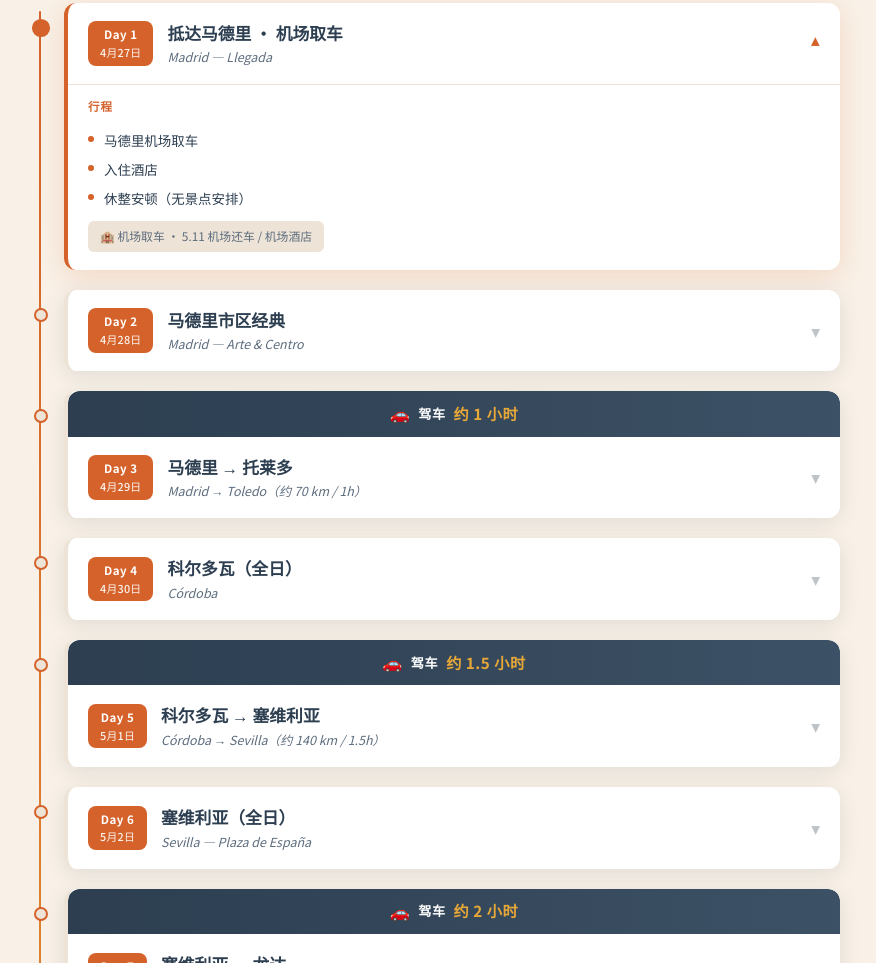
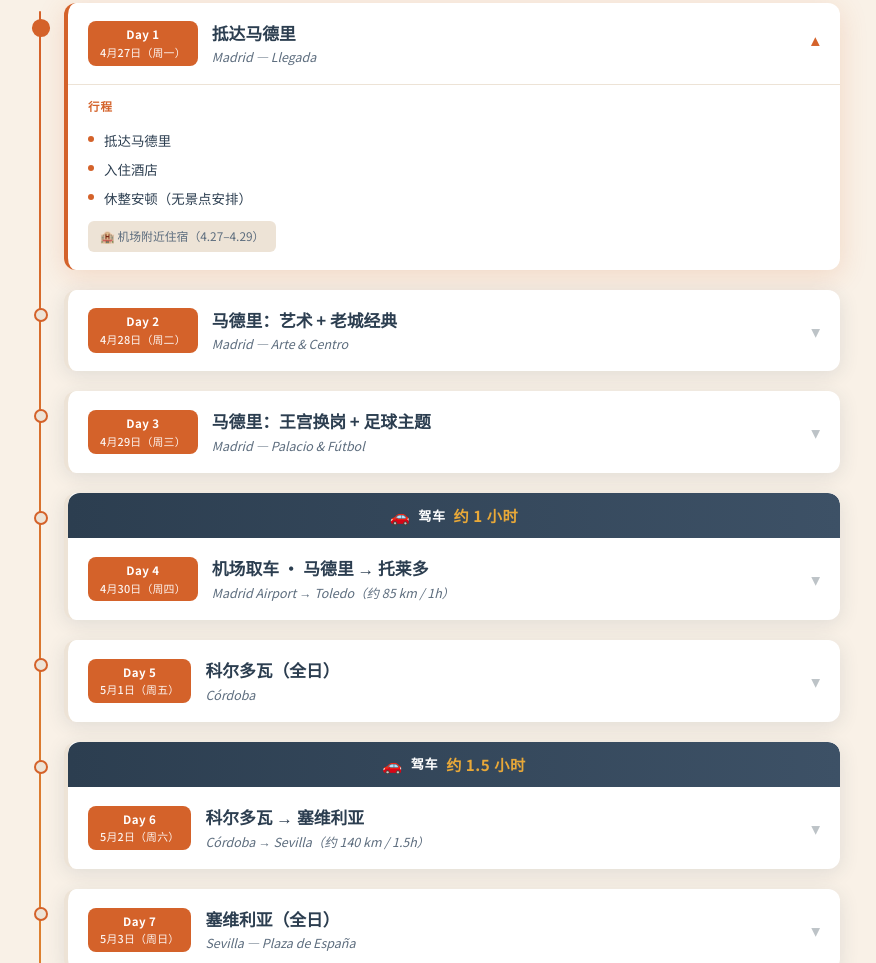
Before and after one commit to gzm0323/South-Spain-Trip, a plain HTML site: page index.html in a window 1280 px wide. Shown: the part 1837-2800 px from the top of the page, without its empty margins (206-1082 px from the left). Drawn offline with nearby package versions, Linux system fonts and the light colour scheme.

Commit message:
Update itinerary dates and Madrid plan
Add weekday labels, shift pickup to 4.30, adjust day-by-day route, and refresh Madrid activities (Prado evening slot, 王宫换岗, stadium visit).

Made-with: Cursor

```diff
--- a/index.html
+++ b/index.html
@@ -631,7 +631,7 @@
       <div class="stat-label">大洲尽览</div>
     </div>
   </div>
-  <div class="hero-dates">📅 &nbsp;2026年4月27日 — 5月12日 · 5.11 晚间机场还车</div>
+  <div class="hero-dates">📅 &nbsp;2026年4月27日（周一） — 5月12日（周二） · 5.11 晚间机场还车</div>
   <div class="scroll-hint">
     <span>向下探索</span>
     <div class="scroll-arrow"></div>
@@ -686,7 +686,7 @@
 
 <!-- FOOTER -->
 <footer>
-  <p>✈️ &nbsp;安达卢西亚 + 西班牙中部 · 自驾路书 &nbsp;·&nbsp; <span>4.27 – 5.12, 2026</span></p>
+  <p>✈️ &nbsp;安达卢西亚 + 西班牙中部 · 自驾路书 &nbsp;·&nbsp; <span>4.27(周一) – 5.12(周二), 2026</span></p>
 </footer>
 
 <script>
@@ -699,11 +699,11 @@ const CITIES = [
     cn: '马德里', es: 'Madrid',
     lat: 40.416, lng: -3.703,
     icon: '🏙️',
-    days: 'Day 1–2 · 15–16',
-    nights: '机场取车 · 5.11 机场还车 / 机场酒店',
+    days: 'Day 1–3 · 15–16',
+    nights: '机场附近住宿（4.27–4.29）',
     drive: null,
-    highlights: ['普拉多博物馆', '马德里王宫', '马约尔广场', '太阳门广场', '丽池公园', '伯纳乌 / Las Ventas（可选）'],
-    activities: ['4.27 抵达、取车、休整', '4.28 市区经典一日游', '5.11 长途抵达后可选球赛 / 斗牛季', '5.12 早班机离境'],
+    highlights: ['普拉多博物馆', '马德里王宫（周三中午换岗）', '马约尔广场', '太阳门广场', '丽池公园', '伯纳乌球场/俱乐部参观（如开放）', '圣米格尔市场（美食）', 'Las Ventas（可选）'],
+    activities: ['4.27–4.29 市区经典 + 特色体验（王宫换岗/球场参观）', '5.11 长途抵达后可选球赛 / 斗牛季', '5.12 早班机离境'],
     food: '马德里炖肉（Cocido madrileño）、炸鱿鱼三明治（Bocadillo de Calamares）',
     color: '#2C3E50'
   },
@@ -712,11 +712,11 @@ const CITIES = [
     cn: '托莱多', es: 'Toledo',
     lat: 39.857, lng: -4.024,
     icon: '⚔️',
-    days: 'Day 3',
+    days: 'Day 4',
     nights: '灵活（托莱多或直接去科尔多瓦）',
     drive: '约 70 km / 1h',
     highlights: ['托莱多观景台', '托莱多大教堂', '三文化老城', '圣马丁桥'],
-    activities: ['马德里出发自驾抵达', '古城与教堂深度游览'],
+    activities: ['4.30 马德里机场取车后自驾抵达', '古城与教堂深度游览'],
     food: '马萨潘（Mazapán）、烤乳猪',
     color: '#D4AC0D'
   },
@@ -725,11 +725,11 @@ const CITIES = [
     cn: '科尔多瓦', es: 'Córdoba',
     lat: 37.888, lng: -4.779,
     icon: '🕍',
-    days: 'Day 4 · Day 14–15',
-    nights: '两次入住（4.30 起 + 5.10 晚）',
+    days: 'Day 5 · Day 14–15',
+    nights: '两次入住（5.1 起 + 5.10 晚）',
     drive: '塞维利亚→约 140 km',
     highlights: ['清真寺-大教堂（Mezquita）', '古罗马桥', '百花巷', '犹太区', '基督教国王城堡（可选）'],
-    activities: ['4.30 全日经典线', '5.10 晚二次入住', '5.11 上午补逛后北上马德里'],
+    activities: ['5.1 全日经典线', '5.10 晚二次入住', '5.11 上午补逛后北上马德里'],
     food: 'Salmorejo、Flamenquín、庭院塔帕斯',
     color: '#C0392B'
   },
@@ -738,11 +738,11 @@ const CITIES = [
     cn: '塞维利亚', es: 'Sevilla',
     lat: 37.389, lng: -5.984,
     icon: '🏛️',
-    days: 'Day 5–6',
+    days: 'Day 6–7',
     nights: '住宿 2 晚',
     drive: '科尔多瓦→约 140 km / 1.5h',
     highlights: ['大教堂与吉拉尔达', '塞维利亚王宫', '圣十字区', '西班牙广场', '黄金塔', '弗拉门戈'],
-    activities: ['5.1 抵达核心地标', '5.2 西班牙广场、玛丽亚路易莎公园、河畔黄昏'],
+    activities: ['5.2 抵达核心地标', '5.3 西班牙广场、玛丽亚路易莎公园、河畔黄昏'],
     food: '塔帕斯、炸海鲜、Rebujito',
     color: '#E67E22'
   },
@@ -751,11 +751,11 @@ const CITIES = [
     cn: '龙达', es: 'Ronda',
     lat: 36.746, lng: -5.162,
     icon: '🌉',
-    days: 'Day 7',
+    days: 'Day 8',
     nights: '住宿 1 晚',
     drive: '约 130 km / 2h',
     highlights: ['龙达新桥', '峡谷步道', '老城区', '龙达斗牛场（参观）'],
-    activities: ['悬崖山城全天'],
+    activities: ['5.4 悬崖山城全天'],
     food: 'Rabo de toro、本地红酒',
     color: '#8E44AD'
   },
@@ -764,11 +764,11 @@ const CITIES = [
     cn: '奥尔韦拉 & 阿尔科斯', es: 'Olvera & Arcos',
     lat: 36.748, lng: -5.802,
     icon: '🏘️',
-    days: 'Day 8',
+    days: 'Day 9',
     nights: '阿尔科斯 1 晚',
     drive: '约 100 km / 2.5h',
     highlights: ['奥尔韦拉白村', '阿尔科斯悬崖小镇'],
-    activities: ['白色小镇之路', '观景台日落'],
+    activities: ['5.5 白色小镇之路', '观景台日落'],
     food: '橄榄油料理、白村小吃',
     color: '#27AE60'
   },
@@ -777,11 +777,11 @@ const CITIES = [
     cn: '加的斯', es: 'Cádiz',
     lat: 36.530, lng: -6.299,
     icon: '🌊',
-    days: 'Day 9–10',
-    nights: '住宿 2 晚',
+    days: 'Day 10',
+    nights: '住宿 1 晚',
     drive: '赫雷斯—桑卢卡尔—加的斯',
     highlights: ['赫雷斯雪利酒庄', '桑卢卡尔海鲜', '加的斯老城与海滩', '大教堂'],
-    activities: ['9 日一路南下入住', '10 日海滨慢生活'],
+    activities: ['5.6 一路南下入住加的斯并游览'],
     food: '雪利酒、炸鱼、对虾',
     color: '#2980B9'
   },
@@ -794,7 +794,7 @@ const CITIES = [
     nights: '车停 La Línea，步行入关',
     drive: '加的斯→边境约 1h45',
     highlights: ['巨岩观景台', '欧罗巴角灯塔', '海峡与北非海岸线'],
-    activities: ['申根多次入境英国海外领', '半日打卡后继续塔里法'],
+    activities: ['5.7 申根多次入境英国海外领', '半日打卡后继续塔里法'],
     food: '英式+海鲜融合',
     color: '#5D6D7E'
   },
@@ -807,7 +807,7 @@ const CITIES = [
     nights: '住宿 1 晚',
     drive: '直布罗陀→约 40 min',
     highlights: ['塔里法角', '两海交汇', '海峡观景台'],
-    activities: ['欧洲最南端', '风筝冲浪圣地（观赏）'],
+    activities: ['5.7 欧洲最南端', '风筝冲浪圣地（观赏）'],
     food: '海鲜、摩洛哥风味',
     color: '#16A085'
   },
@@ -820,7 +820,7 @@ const CITIES = [
     nights: '住宿 2 晚',
     drive: '塔里法→约 180 km / 2.5h',
     highlights: ['阿尔卡萨瓦城堡', '毕加索博物馆', '马拉加大教堂', '海滩与港口'],
-    activities: ['12 日抵达', '13 日毕加索故乡+城堡全景'],
+    activities: ['5.8 抵达', '5.9 毕加索故乡+城堡全景'],
     food: '炸沙丁鱼、Málaga 甜酒',
     color: '#E67E22'
   },
@@ -833,7 +833,7 @@ const CITIES = [
     nights: '不停留（赴科尔多瓦）',
     drive: '马拉加→约 1.5h + 北上',
     highlights: ['阿尔拜辛区漫步', '远眺阿宫观景台'],
-    activities: ['路过高光机位，不入阿宫深度'],
+    activities: ['5.10 路过高光机位，不入阿宫深度'],
     food: '塔帕斯',
     color: '#8E44AD'
   }
@@ -859,41 +859,58 @@ const ROUTE_COORDS = [
 const TIMELINE_DAYS = [
   {
     dayLabel: 'Day 1',
-    dateLabel: '4月27日',
+    dateLabel: '4月27日（周一）',
     cityId: 'madrid',
-    title: '抵达马德里 · 机场取车',
+    title: '抵达马德里',
     subtitle: 'Madrid — Llegada',
     drive: null,
     subdays: [
-      { label: '行程', items: ['马德里机场取车', '入住酒店', '休整安顿（无景点安排）'] }
+      { label: '行程', items: ['抵达马德里', '入住酒店', '休整安顿（无景点安排）'] }
     ]
   },
   {
     dayLabel: 'Day 2',
-    dateLabel: '4月28日',
+    dateLabel: '4月28日（周二）',
     cityId: 'madrid',
-    title: '马德里市区经典',
+    title: '马德里：艺术 + 老城经典',
     subtitle: 'Madrid — Arte & Centro',
     drive: null,
     subdays: [
-      { label: '景点', items: ['普拉多博物馆', '马德里王宫', '马约尔广场', '太阳门广场', '丽池公园'] }
+      { label: '上午（公园与地标）', items: ['丽池公园（玻璃宫/湖区）', '阿尔卡拉门（Puerta de Alcalá）'] },
+      { label: '下午（老城动线）', items: ['太阳门广场', '马约尔广场', '圣米格尔市场（Tapas）'] },
+      { label: '18:00–20:00（艺术）', items: ['普拉多博物馆（建议提前订票/选重点馆藏）'] }
     ]
   },
   {
     dayLabel: 'Day 3',
-    dateLabel: '4月29日',
+    dateLabel: '4月29日（周三）',
+    cityId: 'madrid',
+    title: '马德里：王宫换岗 + 足球主题',
+    subtitle: 'Madrid — Palacio & Fútbol',
+    drive: null,
+    subdays: [
+      { label: '上午', items: ['马德里王宫参观（室内参观为主）', '主教堂外观（Almudena）'] },
+      { label: '中午（特色）', items: ['王宫换岗仪式（周三中午；以当日官方时间为准）'] },
+      { label: '下午（足球俱乐部/球场）', items: ['伯纳乌球场/俱乐部参观（如开放；也可替换为马竞主场参观）'] },
+      { label: '傍晚可选', items: ['Las Ventas 斗牛场参观（无比赛日也可逛博物馆）', '弗拉门戈表演（马德里也有高口碑 Tablao）'] }
+    ]
+  },
+  {
+    dayLabel: 'Day 4',
+    dateLabel: '4月30日（周四）',
     cityId: 'toledo',
-    title: '马德里 → 托莱多',
-    subtitle: 'Madrid → Toledo（约 70 km / 1h）',
+    title: '机场取车 · 马德里 → 托莱多',
+    subtitle: 'Madrid Airport → Toledo（约 85 km / 1h）',
     drive: '约 1 小时',
     subdays: [
+      { label: '取车', items: ['前往马德里机场提车'] },
       { label: '托莱多', items: ['观景台俯瞰全城', '托莱多大教堂', '三文化老城', '圣马丁桥'] },
       { label: '住宿', items: ['灵活二选一：住托莱多 或 直接去科尔多瓦'] }
     ]
   },
   {
-    dayLabel: 'Day 4',
-    dateLabel: '4月30日',
+    dayLabel: 'Day 5',
+    dateLabel: '5月1日（周五）',
     cityId: 'cordoba',
     title: '科尔多瓦（全日）',
     subtitle: 'Córdoba',
@@ -903,8 +920,8 @@ const TIMELINE_DAYS = [
     ]
   },
   {
-    dayLabel: 'Day 5',
-    dateLabel: '5月1日',
+    dayLabel: 'Day 6',
+    dateLabel: '5月2日（周六）',
     cityId: 'seville',
     title: '科尔多瓦 → 塞维利亚',
     subtitle: 'Córdoba → Sevilla（约 140 km / 1.5h）',
@@ -914,8 +931,8 @@ const TIMELINE_DAYS = [
     ]
   },
   {
-    dayLabel: 'Day 6',
-    dateLabel: '5月2日',
+    dayLabel: 'Day 7',
+    dateLabel: '5月3日（周日）',
     cityId: 'seville',
     title: '塞维利亚（全日）',
     subtitle: 'Sevilla — Plaza de España',
@@ -925,8 +942,8 @@ const TIMELINE_DAYS = [
     ]
   },
   {
-    dayLabel: 'Day 7',
-    dateLabel: '5月3日',
+    dayLabel: 'Day 8',
+    dateLabel: '5月4日（周一）',
     cityId: 'ronda',
     title: '塞维利亚 → 龙达',
     subtitle: 'Sevilla → Ronda（约 130 km / 2h）',
@@ -936,8 +953,8 @@ const TIMELINE_DAYS = [
     ]
   },
   {
-    dayLabel: 'Day 8',
-    dateLabel: '5月4日',
+    dayLabel: 'Day 9',
+    dateLabel: '5月5日（周二）',
     cityId: 'olvera',
     title: '龙达 → 奥尔韦拉 → 阿尔科斯',
     subtitle: 'Ronda → Olvera → Arcos（约 100 km / 2.5h）',
@@ -947,30 +964,19 @@ const TIMELINE_DAYS = [
     ]
   },
   {
-    dayLabel: 'Day 9',
-    dateLabel: '5月5日',
+    dayLabel: 'Day 10',
+    dateLabel: '5月6日（周三）',
     cityId: 'cadiz',
     title: '阿尔科斯 → 赫雷斯 → 桑卢卡尔 → 加的斯',
     subtitle: 'Jerez → Sanlúcar → Cádiz（约 80 km / 1.5h）',
     drive: '约 1.5 小时',
     subdays: [
-      { label: '一路向南', items: ['赫雷斯雪利酒庄', '桑卢卡尔海鲜午餐', '抵达加的斯入住'] }
-    ]
-  },
-  {
-    dayLabel: 'Day 10',
-    dateLabel: '5月6日',
-    cityId: 'cadiz',
-    title: '加的斯（休闲日）',
-    subtitle: 'Cádiz — Playa & Casco',
-    drive: null,
-    subdays: [
-      { label: '海滨慢旅行', items: ['城市海滩', '加的斯大教堂', '老城区彩色街巷与市集'] }
+      { label: '一路向南', items: ['赫雷斯雪利酒庄', '桑卢卡尔海鲜午餐', '抵达加的斯入住并游览'] }
     ]
   },
   {
     dayLabel: 'Day 11',
-    dateLabel: '5月7日',
+    dateLabel: '5月7日（周四）',
     cityId: 'tarifa',
     nightsNote: '直布罗陀过境后宿塔里法',
     title: '加的斯 → 直布罗陀 → 塔里法',
@@ -983,7 +989,7 @@ const TIMELINE_DAYS = [
   },
   {
     dayLabel: 'Day 12',
-    dateLabel: '5月8日',
+    dateLabel: '5月8日（周五）',
     cityId: 'malaga',
     title: '塔里法 → 马拉加',
     subtitle: 'Tarifa → Málaga（约 180 km / 2.5h）',
@@ -994,7 +1000,7 @@ const TIMELINE_DAYS = [
   },
   {
     dayLabel: 'Day 13',
-    dateLabel: '5月9日',
+    dateLabel: '5月9日（周六）',
     cityId: 'malaga',
     title: '马拉加（全日）',
     subtitle: 'Málaga — Picasso & Alcazaba',
@@ -1005,7 +1011,7 @@ const TIMELINE_DAYS = [
   },
   {
     dayLabel: 'Day 14',
-    dateLabel: '5月10日',
+    dateLabel: '5月10日（周日）',
     cityId: 'granada',
     nightsNote: '晚间第二次入住科尔多瓦',
     title: '马拉加 → 格拉纳达（路过）→ 科尔多瓦',
@@ -1018,7 +1024,7 @@ const TIMELINE_DAYS = [
   },
   {
     dayLabel: 'Day 15',
-    dateLabel: '5月11日',
+    dateLabel: '5月11日（周一）',
     cityId: 'cordoba',
     nightsNote: '晚间马德里机场还车 · 住机场酒店',
     title: '科尔多瓦 → 马德里机场',
@@ -1032,8 +1038,9 @@ const TIMELINE_DAYS = [
   },
   {
     dayLabel: 'Day 16',
-    dateLabel: '5月12日',
+    dateLabel: '5月12日（周二）',
     cityId: 'madrid',
+    nightsNote: '机场酒店（5.11 夜）',
     title: '马德里机场 · 早班机返程',
     subtitle: 'MAD — Salida',
     drive: null,
@@ -1099,7 +1106,7 @@ document.getElementById('panel-close').addEventListener('click', () => {
   cityPanel.classList.remove('active');
 });
 
-function openCityPanel(city, syncTimeline = true) {
+function openCityPanel(city, syncTimeline = true, flyMap = true) {
   document.getElementById('panel-cn').textContent = city.cn;
   document.getElementById('panel-es').textContent = city.es;
   document.getElementById('panel-days').textContent = city.days;
@@ -1109,7 +1116,7 @@ function openCityPanel(city, syncTimeline = true) {
   list.innerHTML = city.activities.map(a => `<li>${a}</li>`).join('');
 
   cityPanel.classList.add('active');
-  map.flyTo([city.lat, city.lng], 10, { duration: 1.2 });
+  if (flyMap) map.flyTo([city.lat, city.lng], 10, { duration: 1.2 });
 
   if (syncTimeline) scrollToTimelineCity(city.id);
 }
@@ -1168,8 +1175,6 @@ TIMELINE_DAYS.forEach((day, idx) => {
     document.querySelectorAll('.tl-item.active').forEach(el => el.classList.remove('active'));
     if (!wasActive) {
       item.classList.add('active');
-      // Fly map to city
-      if (city) map.flyTo([city.lat, city.lng], 9, { duration: 1 });
     }
   });
 
@@ -1209,9 +1214,7 @@ CITIES.forEach(city => {
   `;
 
   card.addEventListener('click', () => {
-    map.flyTo([city.lat, city.lng], 10, { duration: 1.2 });
-    window.scrollTo({ top: document.getElementById('map-section').offsetTop - 60, behavior: 'smooth' });
-    setTimeout(() => openCityPanel(city), 600);
+    scrollToTimelineCity(city.id);
   });
 
   citiesGrid.appendChild(card);
```
